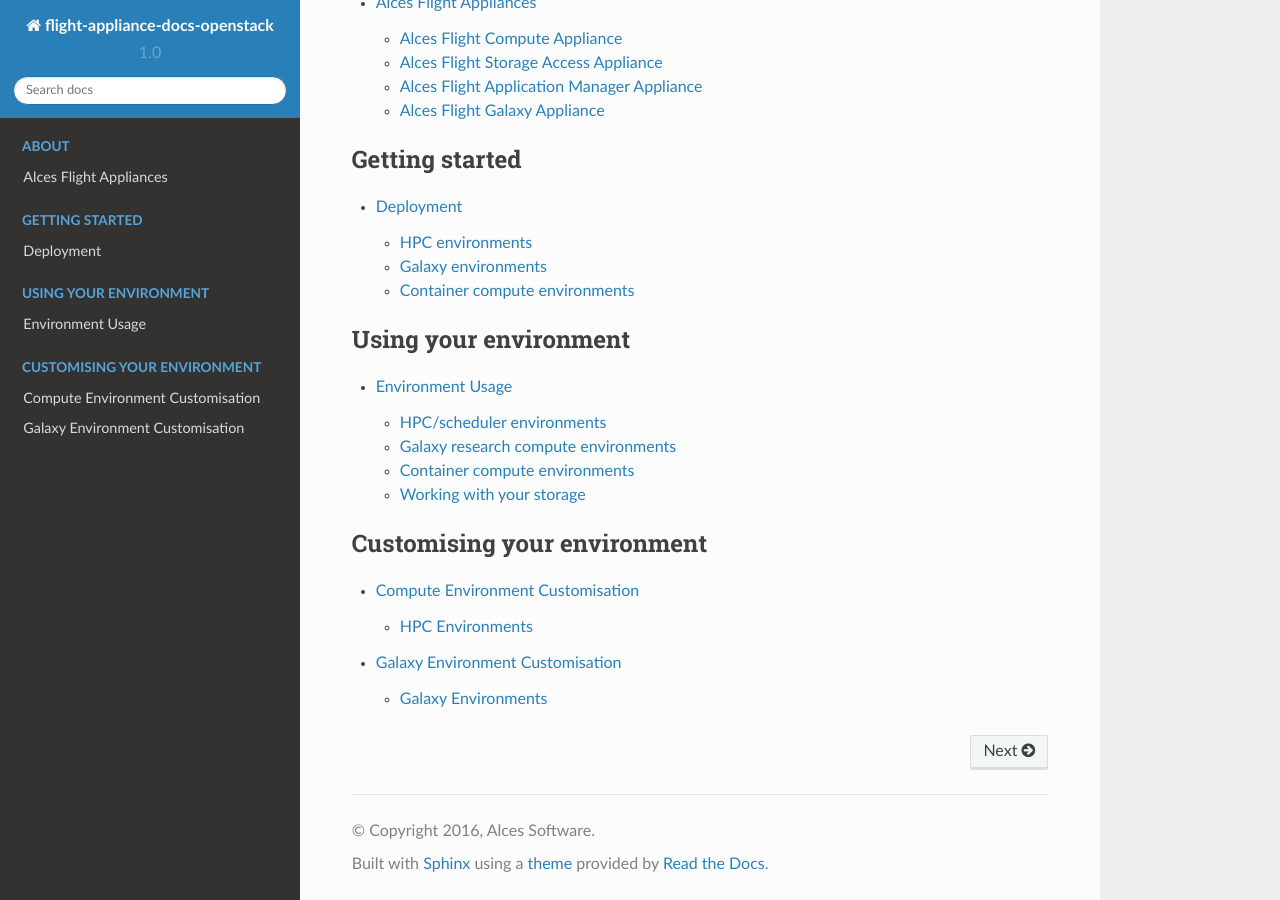
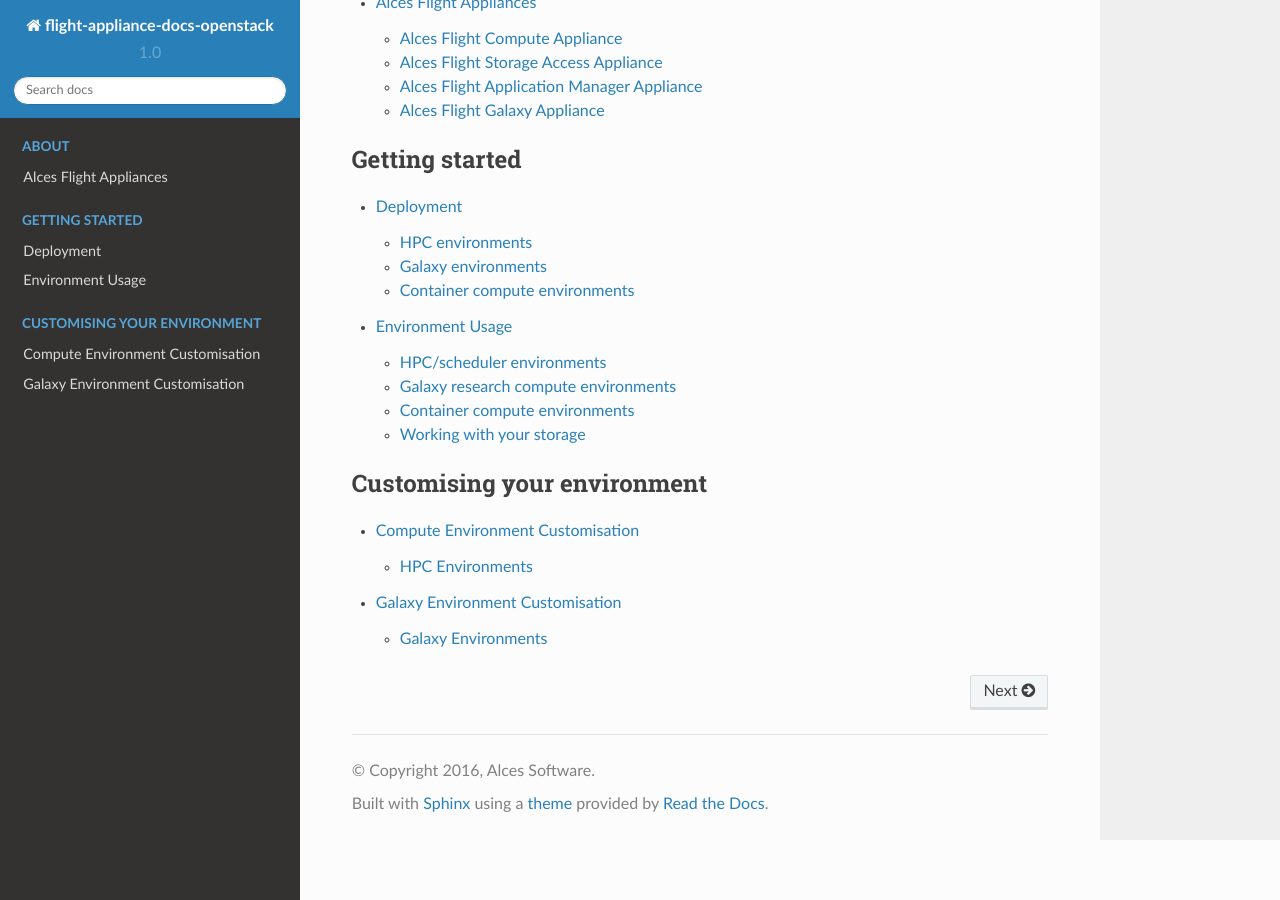
Before and after one commit to alces-software/flight-appliance-docs, a Sphinx documentation site: the page built from docs/source/index.rst, in a window 1280 px wide and 900 px high, scrolled down 709 px. Built offline with Sphinx 7.4.7 and the Read the Docs theme 2.0.0, drawn with Linux system fonts in a browser that asks for light colours; pages that are not in the unit, such as notebooks, are missing from menus.

Commit message:
Update TOC layout

```diff
--- a/docs/source/index.rst
+++ b/docs/source/index.rst
@@ -30,13 +30,6 @@
    :name: gstoc
 
    getting-started/deployment
-
-.. toctree::
-   :maxdepth: 2
-   :glob:
-   :caption: Using your environment
-   :name: usagetoc
-
    environment-usage/environment_usage
 
 .. toctree::
```
